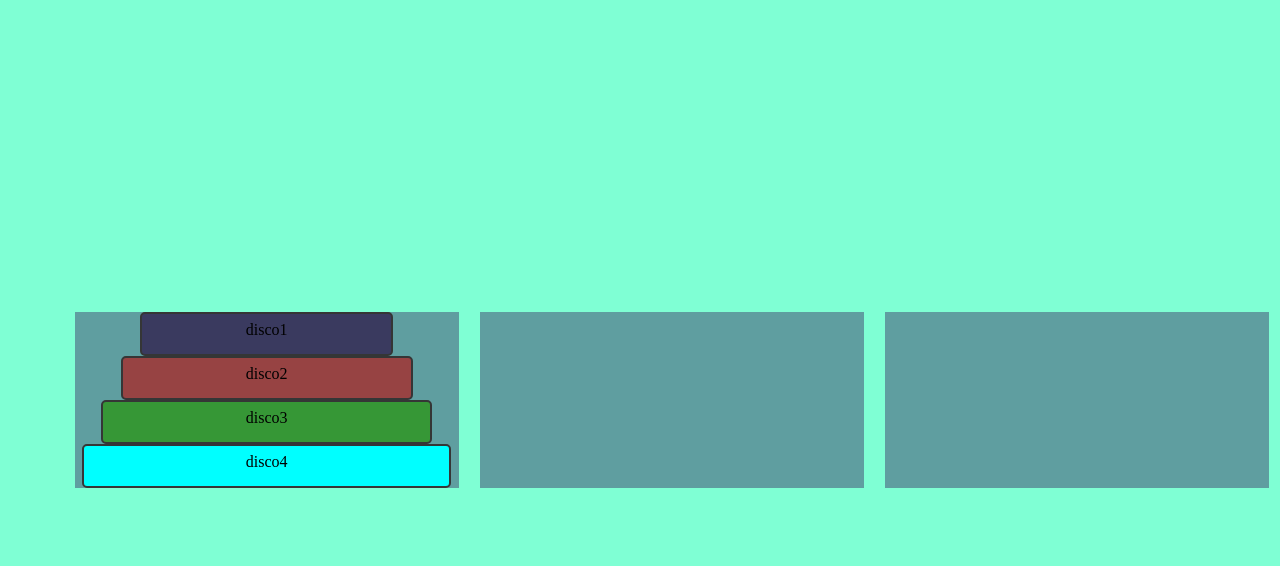
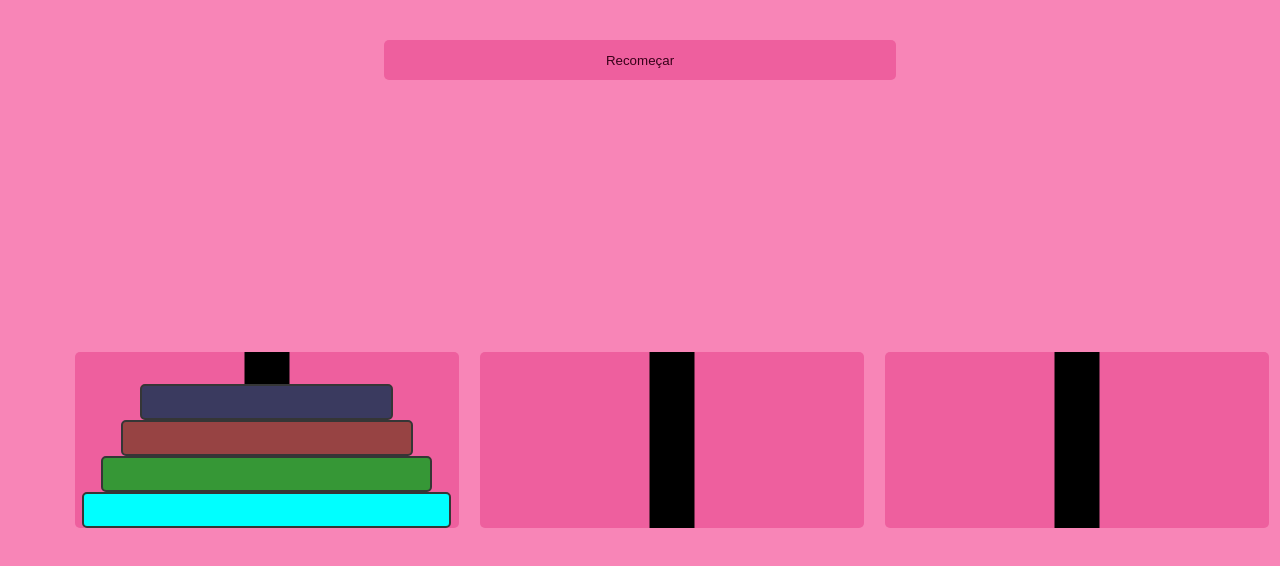
Before and after one commit to TaniziaFagundes/Torre-de-Hanoi, a plain HTML site: page index.html in a window 1280 px wide. Drawn offline with Linux system fonts and the light colour scheme.

Commit message:
estilização simples

```diff
--- a/css/style.css
+++ b/css/style.css
@@ -1,31 +1,50 @@
 body {
-    background-color: aquamarine;
+    background-color: #F885B7;
     height: 100vh;
+    color: #380019;
+}
+header {
+    width: 100%;
+    height: 10%;
+    display: flex;
+    justify-content: center;
+}
+header input {
+    width: 40%;
+    height: 50%;
+    align-self: flex-end;
+    border: none;
+    border-radius: 5px;
+    background-color: #EE5F9E;
+    color: #380019;
 }
 main {
     width: 100%;
     display: flex;
-    height: 100%;
+    height: 90%;
     flex-direction: column;
     align-items: center;
     justify-content: space-around;
 }
-main header {
-    height: 20%;
-}
+
 main section {
     display: flex;
     flex-direction:column-reverse;
-    background-color: cadetblue;
+    background-color: #EE5F9E;
     width: 80%;
     text-align: center;
     height: 11rem;
+    border-radius: 5px;
+    background-image: url(./barrapreta.png);
+    background-position: center;
 }
 main section div {
-    background-color: chartreuse;
     margin: 0 auto;
-    height: 1.5rem;
+    height: 1rem;
     padding: 0.5rem 0;
+}
+main section div p {
+    display: none;
 }
 
 .disco{
--- a/index.html
+++ b/index.html
@@ -18,6 +18,8 @@
         <!--
             algum cabeçalho
         -->
+        <input type="button" value="Recomeçar" onClick="window.location.reload()">
+
     </header>
 
 
@@ -36,10 +38,10 @@
 
         <section id="coluna1" class="movezone" >
 
-            <div id="disco4" class="move disco" draggable="true" ondragstart="event.dataTransfer.setData('text/plain',null)">disco4</div>
-            <div id="disco3" class="move disco" draggable="true" ondragstart="event.dataTransfer.setData('text/plain',null)">disco3</div>
-            <div id="disco2" class="move disco" draggable="true" ondragstart="event.dataTransfer.setData('text/plain',null)">disco2</div>
-            <div id="disco1" class="move disco" draggable="true" ondragstart="event.dataTransfer.setData('text/plain',null)">disco1</div>
+            <div id="disco4" class="move disco" draggable="true" ondragstart="event.dataTransfer.setData('text/plain',null)"><p>disco4</p></div>
+            <div id="disco3" class="move disco" draggable="true" ondragstart="event.dataTransfer.setData('text/plain',null)"><p>disco3</p></div>
+            <div id="disco2" class="move disco" draggable="true" ondragstart="event.dataTransfer.setData('text/plain',null)"><p>disco2</p></div>
+            <div id="disco1" class="move disco" draggable="true" ondragstart="event.dataTransfer.setData('text/plain',null)"><p>disco1</p></div>
 
         </section>
         <section id="coluna2" class="movezone" type="reset">
```
Also changed, not shown: css/barrapreta.png (added).
